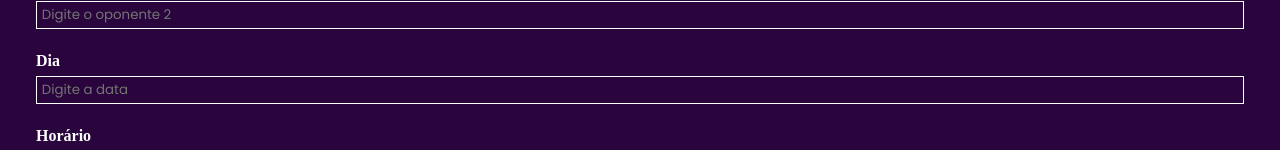
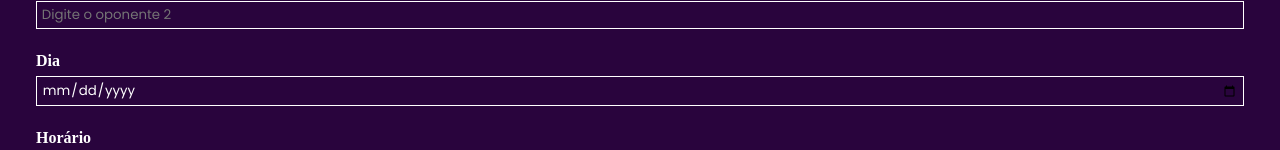
Before and after one commit to 3salles/rankaa, a React (Create React App) app in the folder frontend/: page /admin/games/new in a window 1280 px wide. Shown: the part 279-429 px from the top of the page. Built offline with nearby package versions, Linux system fonts and the light colour scheme.

Commit message:
chore: Add date validation

```diff
--- a/frontend/src/pages/admin/NewGame/index.tsx
+++ b/frontend/src/pages/admin/NewGame/index.tsx
@@ -25,11 +25,21 @@ interface NewGameFormData {
   place: string;
 }
 
+function formatDate(date: any) {
+  return new Date(date).toLocaleDateString();
+}
+
 const newGameFormSchema = yup.object().shape({
   // modalidade: yup.string().required("Modalidade obrigatória"),
   team1: yup.string().required("Oponente obrigatório"),
   team2: yup.string().required("Oponente obrigatório"),
-  date: yup.string().required("Data obrigatória"),
+  date: yup
+    .date()
+    .min(
+      formatDate(new Date().toLocaleDateString()),
+      "Data deve ser acima do dia atual"
+    )
+    .required("Data obrigatória"),
   time: yup.string().required("Horário obrigatório"),
   place: yup.string().required("Local obrigatório"),
 });
@@ -53,6 +63,7 @@ export function NewGame() {
     // Add toastfy
   };
 
+  console.log(new Date().toLocaleDateString())
   return (
     <AppLayout isAdmin>
       <Container>
@@ -61,9 +72,7 @@ export function NewGame() {
         </Header>
         <Form onSubmit={handleSubmit(handleCreateAthletic)}>
           <Section>
-            <label>
-              Modalidade
-            </label>
+            <label>Modalidade</label>
 
             <p>{errors?.name?.message}</p>
           </Section>
@@ -88,7 +97,7 @@ export function NewGame() {
           <Section>
             <label>Dia</label>
             <Input
-              type="text"
+              type="date"
               placeholder="Digite a data"
               {...register("date")}
             />
```
